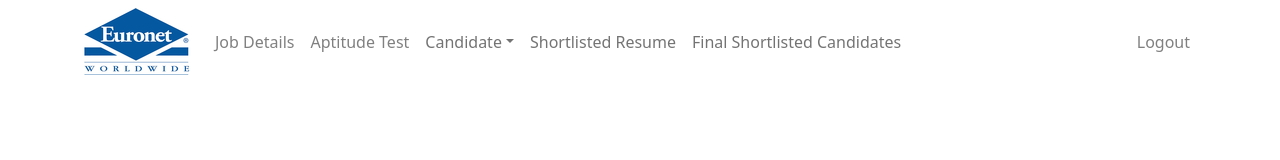
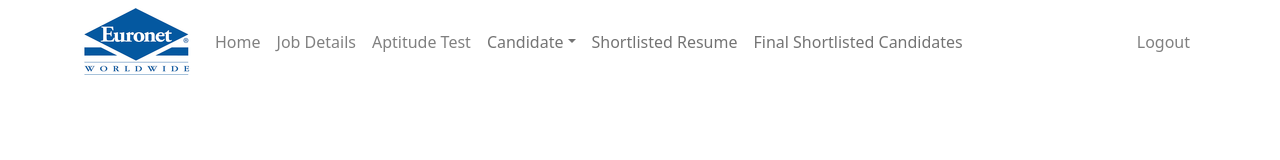
Before and after one commit to AyeshaNoorKhan/FYP-ATS-Frontend, a React (Create React App) app: page /aptitudequestion in a window 1280 px wide. Shown: the top 160 px of the page. Built offline with nearby package versions, Linux system fonts and the light colour scheme.

Commit message:
UI Navigation

```diff
--- a/public/index.html
+++ b/public/index.html
@@ -34,7 +34,7 @@ href="https://fonts.googleapis.com/icon?family=Material+Icons"
       work correctly both with client-side routing and a non-root public URL.
       Learn how to configure a non-root public URL by running `npm run build`.
     -->
-    <title>Careers|Euronet</title>
+    <title>Careers | Euronet</title>
   </head>
   <body>
     <noscript>You need to enable JavaScript to run this app.</noscript>
--- a/src/components/AptitudeTest/AptitudeTest.js
+++ b/src/components/AptitudeTest/AptitudeTest.js
@@ -26,6 +26,7 @@ function AptitudeTest(props) {
             <Button style={{backgroundColor:"rgb(0, 51, 153)",color:"white"}} onClick={()=>setShow(true)}>
                 Add New Aptitude Question
             </Button>
+            <p></p>
             <GridTable
           columns={getColumns({ setRowsData })}
         //   rows={rowsData}
--- a/src/components/Home/NavBar.js
+++ b/src/components/Home/NavBar.js
@@ -13,6 +13,7 @@ function NavBar(props) {
             <Navbar.Toggle aria-controls="responsive-navbar-nav" />
             <Navbar.Collapse id="responsive-navbar-nav">
                 <Nav className="me-auto">
+                <Nav.Link><Link to="/home" style={{textDecoration:"none",color:"gray"}}>Home</Link></Nav.Link>
                 <Nav.Link><Link to="/jobdetails" style={{textDecoration:"none",color:"gray"}}>Job Details</Link></Nav.Link>
                 <Nav.Link ><Link to="/aptitudequestion" style={{textDecoration:"none",color:"gray"}}>Aptitude Test</Link></Nav.Link>
                 <NavDropdown title="Candidate" id="collasible-nav-dropdown">
--- a/src/components/Job/JobDetail.js
+++ b/src/components/Job/JobDetail.js
@@ -26,6 +26,7 @@ function JobDetail(props) {
                 Add New Job
             </Button>
         </Link>
+        <p></p>
         <GridTable
           columns={getColumns({ setRowsData })}
         //   rows={rowsData}
```
